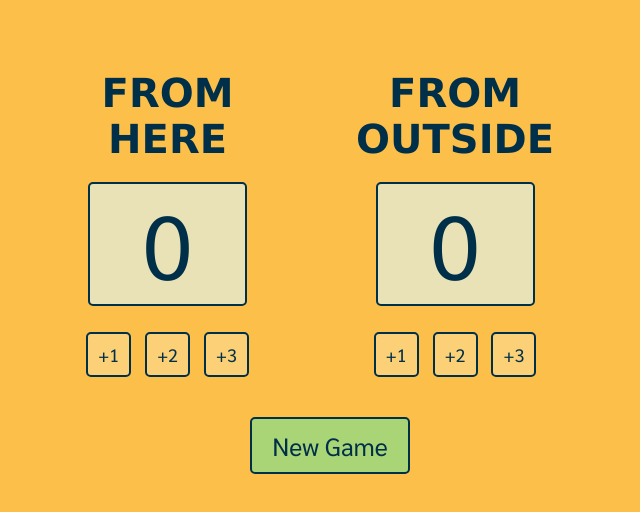
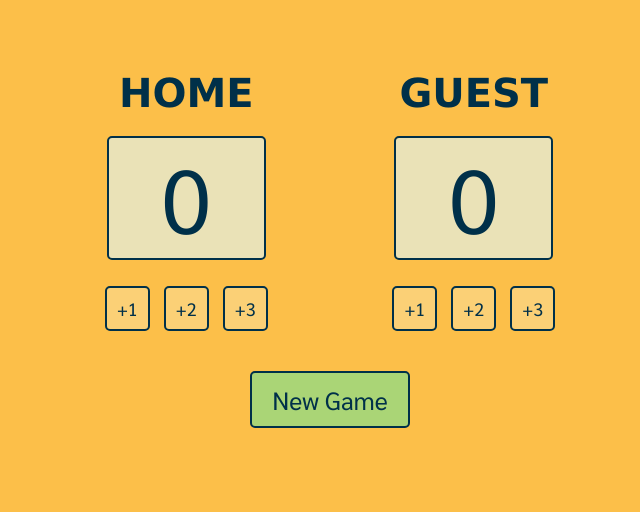
Before and after one commit to itisjf/Solo-Project-Basketball-Scoreboard-My-version, a plain HTML site: page index.html in a window 1280 px wide. Shown: the whole page, without its empty margins (310-950 px from the left). Drawn offline with Linux system fonts and the light colour scheme.

Commit message:
Update team names

```diff
--- a/index.html
+++ b/index.html
@@ -13,7 +13,7 @@
         <div class="container">
             <!-- HOME SCORE COUNTER -->
             <div>
-                <h3>FROM HERE</h3>
+                <h3>HOME</h3>
                 <p id="home-score-counter">0</p>
                 <div class="score-buttons">
                     <button onclick="homeScorePlusOne()">+1</button>
@@ -24,7 +24,7 @@
 
             <!-- GUEST SCORE COUNTER -->
             <div>
-                <h3>FROM OUTSIDE</h3>
+                <h3>GUEST</h3>
                 <p id="guest-score-counter">0</p>
                 <div class="score-buttons">
                     <button onclick="guestScorePlusOne()">+1</button>
```
